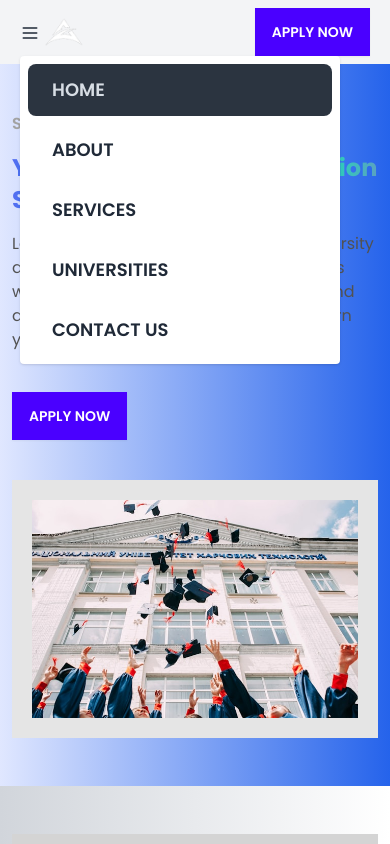
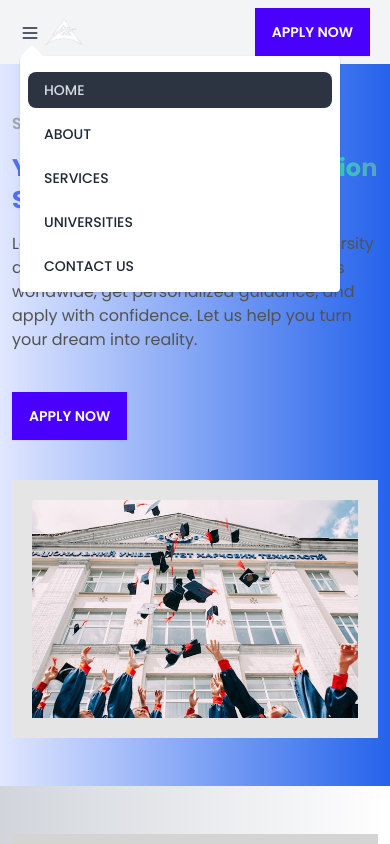
Before and after one commit to rocktohq/admitme-client, a React (Vite) app: page / in a window 390 px wide. Both pictures are taken after a click on the label 30 px from the left and 31 px from the top of the page. Shown: the top 844 px of the page. Built offline with nearby package versions, Linux system fonts and the light colour scheme; no server answers.

Commit message:
Navbar Updated

```diff
--- a/src/components/shared/Navbar/Navbar.jsx
+++ b/src/components/shared/Navbar/Navbar.jsx
@@ -44,8 +44,9 @@ const Navbar = () => {
 
             <ul
               tabIndex={0}
-              className="menu menu-lg dropdown-content mt-3 z-[1] p-2 shadow bg-base-100 rounded w-80 uppercase font-semibold space-y-2"
+              className="menu menu-md dropdown-content mt-3 z-10 p-2 shadow bg-base-100 rounded w-80 uppercase font-medium space-y-2 relative"
             >
+            <span className="w-4 h-4 rotate-45 bg-base-100 absolute -top-2 left-1"></span>
               {navLinks}
             </ul>
           </div>
```
